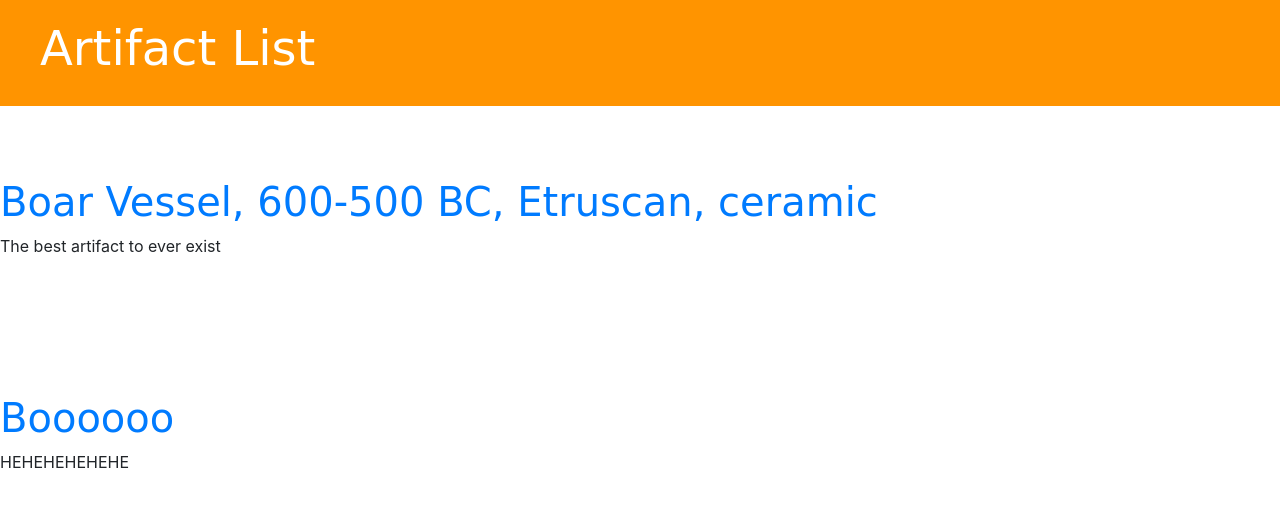
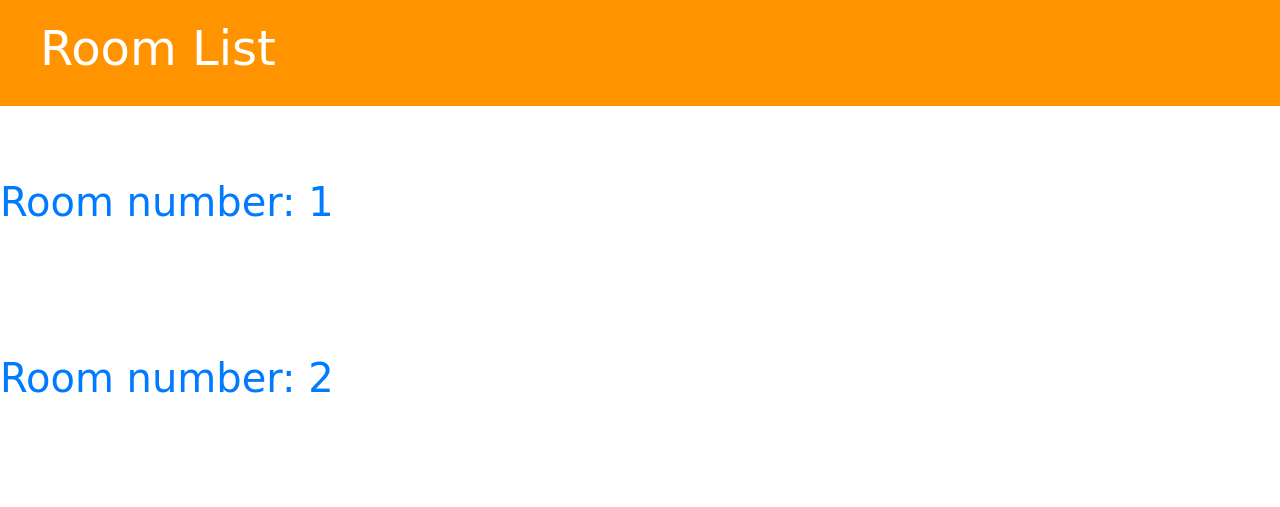
Before and after one commit to ShriprajwalK/IMIS, a Django app: page / in a window 1280 px wide. Shown: the top 507 px of the page. Run offline with Django 3.2, Linux system fonts and the light colour scheme; data comes from the database, SQL or seed files in the repository; both versions use the stored data as it was after the commit; parts of the project's set-up code (start-up, migrations or seed data) failed here and were passed over; some libraries are stand-ins or nearby versions.

Commit message:
Can't automate html creation yet

```diff
--- a/details/models.py
+++ b/details/models.py
@@ -16,3 +16,6 @@ class ArtifactDetail(models.Model):
 
     def __str__(self):
         return self.artifact_name
+
+    def no_of_rooms(self):
+        return self.room_no
--- a/details/templates/details/artifact_list.html
+++ b/details/templates/details/artifact_list.html
@@ -4,14 +4,13 @@
       <link rel="stylesheet" href="https://stackpath.bootstrapcdn.com/bootstrap/4.1.3/css/bootstrap.min.css" integrity="sha384-MCw98/SFnGE8fJT3GXwEOngsV7Zt27NXFoaoApmYm81iuXoPkFOJwJ8ERdknLPMO" crossorigin="anonymous">
       <link rel="stylesheet" href="{% static 'css/details.css' %}">
       <link href="https://fonts.googleapis.com/css?family=Patrick+Hand" rel="stylesheet">
-        <title>Artifact List</title>
+        <title>Room List</title>
     </head>
     <body>
 
         <div class="page-header">
-            <h1><a href="/">Artifact List</a></h1>
+            <h1><a href="/">Room List</a></h1>
         </div>
-
 
 
 
@@ -20,9 +19,8 @@
       <br>
       <br>
       <br>
-        <h1><a href="">{{ artifact.artifact_name }}</a></h1>
-        <p>{{ artifact.artifact_description|linebreaksbr }}</p>
-      <br>
+        <h1><a href="">Room number: {{ artifact.room_no }}</a></h1>
+        <br>
       <br>
     </div>
 {% endfor %}
--- a/details/views.py
+++ b/details/views.py
@@ -1,7 +1,70 @@
 from django.shortcuts import render
 from .models import ArtifactDetail
+import os
+from django.conf import settings
+
+file_path = os.path.join(settings.STATIC_ROOT, 'numbers.txt')
+
+
+t1 = ArtifactDetail.objects.filter(room_no__contains="")
+
+def get_query1():
+    k = {i.room_no for i in t1}
+    return k
+count1 = len(get_query1())
+
+room_template = """
+{% load static %}
+<html>
+    <head>
+      <link rel="stylesheet" href="https://stackpath.bootstrapcdn.com/bootstrap/4.1.3/css/bootstrap.min.css" integrity="sha384-MCw98/SFnGE8fJT3GXwEOngsV7Zt27NXFoaoApmYm81iuXoPkFOJwJ8ERdknLPMO" crossorigin="anonymous">
+      <link rel="stylesheet" href="{% static 'css/details.css' %}">
+      <link href="https://fonts.googleapis.com/css?family=Patrick+Hand" rel="stylesheet">
+        <title>Artifact List</title>
+    </head>
+    <body>
+
+        <div class="page-header">
+            <h1><a href="/">Artifact List</a></h1>
+        </div>
+
+
+
+{% for artifact in artifacts %}
+    <div class = "artifact">
+      <br>
+      <br>
+      <br>
+        <h1><a href="">{{ artifact.artifact_name }}</a></h1>
+        <p>Room number : {{ artifact.room_no }} , Artifact number: {{ artifact.artifact_no}} </p>
+        <p>{{ artifact.artifact_description|linebreaksbr }}</p>
+      <br>
+      <br>
+    </div>
+{% endfor %}
+
+</body>
+</html>
+"""
+
 
 
 def artifact_list(request):
     artifacts = ArtifactDetail.objects.order_by('room_no')
     return render(request, 'details/artifact_list.html', {'artifacts':artifacts})
+
+t2 = ArtifactDetail.objects.filter(room_no__contains="")
+
+def get_query2():
+    k = {i.room_no for i in t2}
+    return k
+
+count2 = len(get_query2())
+
+def make_html():
+    if count2 - count1 !=0:
+        for i in range(count2-count1):
+            with open('templates/details/'+"room_number"+str(count1+i+1)+".html",'w+') as f:
+                f.write(room_template)
+
+make_html()
--- a/musite/settings.py
+++ b/musite/settings.py
@@ -25,7 +25,7 @@ SECRET_KEY = '!umc^yh9tl%^(_z)q%v4qt=wbbmm(5tdz^kmpg0l262xn$=eh!'
 # SECURITY WARNING: don't run with debug turned on in production!
 DEBUG = True
 
-ALLOWED_HOSTS = []
+ALLOWED_HOSTS = ['10.42.0.1', '127.0.0.1']
 
 
 # Application definition
```
Also changed, not shown: html_maker.py (added, +13 -0 lines), db.sqlite3.
